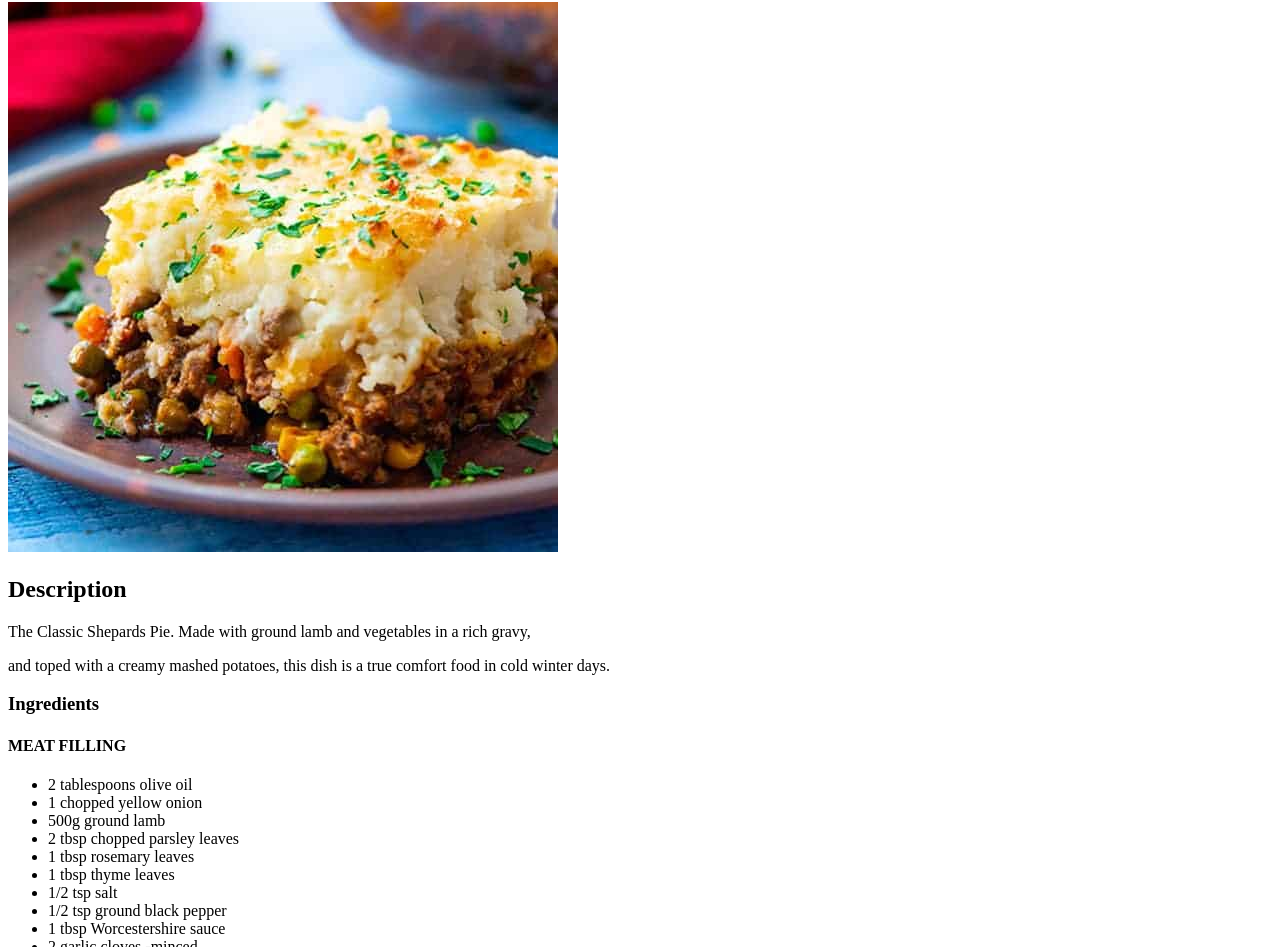
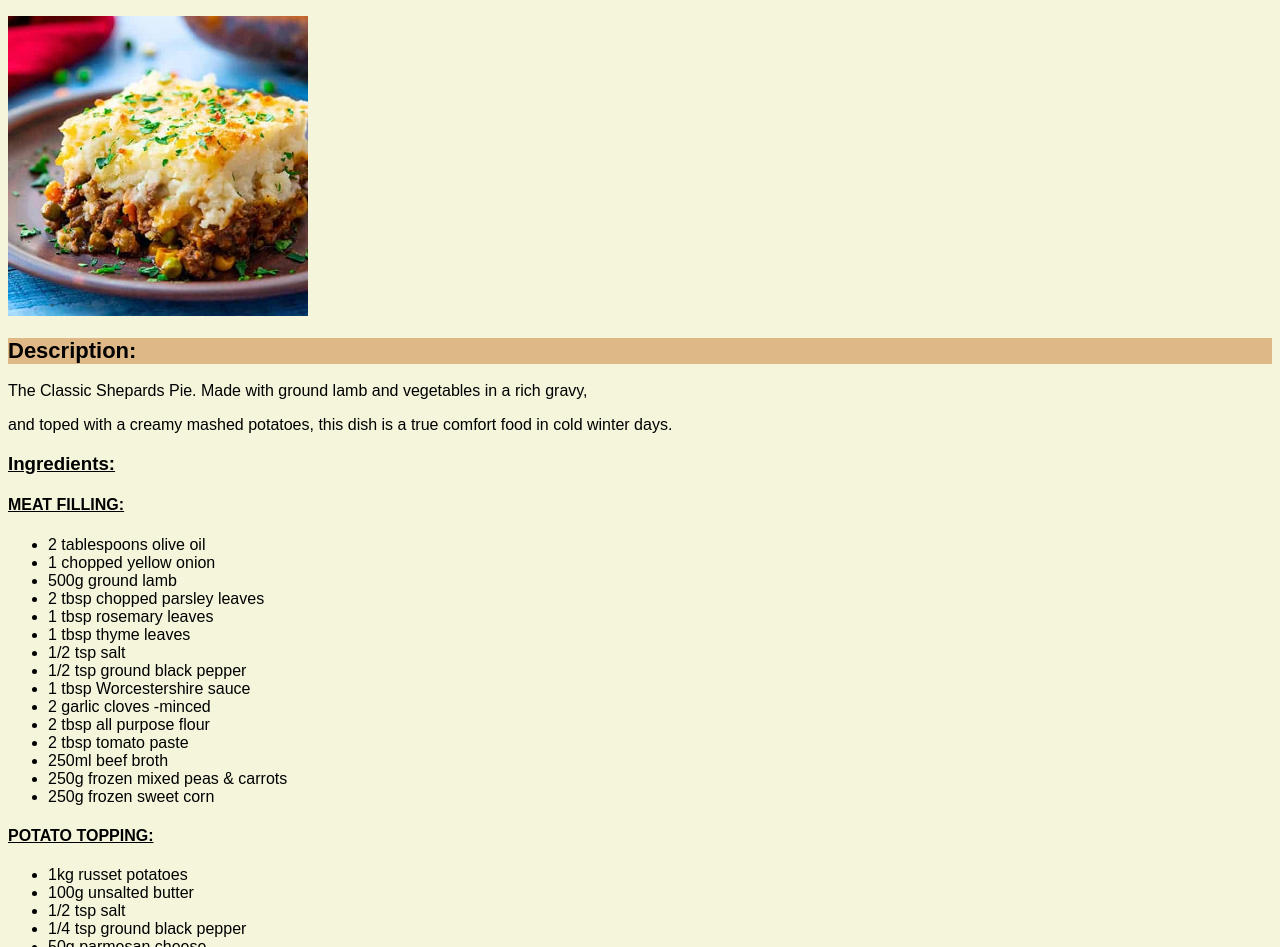
Before and after one commit to Bokyca/odin-recipes, a plain HTML site: page recipes/shepardspie.html in a window 1280 px wide. Shown: the part 78-1025 px from the top of the page. Drawn offline with Linux system fonts and the light colour scheme.

Commit message:
Initial css stylesheet applied.

```diff
--- a/recipes/shepardspie.html
+++ b/recipes/shepardspie.html
@@ -2,17 +2,18 @@
 <html lang="en">
 <head>
     <meta charset="UTF-8">
+    <link rel="stylesheet" href="../styles.css">
     <title>Odin Recipes</title>
 </head>
 <body>
     <h1>Shepards Pie</h1>
     <img src="../img/shepardspie.jpg" alt="Shepards Pie">
-    <h2>Description</h2>
+    <h2>Description:</h2>
         <p>The Classic Shepards Pie. Made with ground lamb
          and vegetables in a rich gravy,</p>
         <p>and toped with a creamy mashed potatoes, this dish is a true comfort food in cold winter days.</p>
-        <h3>Ingredients</h3>
-            <h4>MEAT FILLING</h4>
+        <h3>Ingredients:</h3>
+            <h4>MEAT FILLING:</h4>
             <ul>
                 <li>2 tablespoons olive oil</li>
                 <li>1 chopped yellow onion</li>
@@ -30,7 +31,7 @@
                 <li>250g frozen mixed peas & carrots</li>
                 <li>250g frozen sweet corn</li>
             </ul>
-            <h4>POTATO TOPPING</h4>
+            <h4>POTATO TOPPING:</h4>
             <ul>
                 <li>1kg russet potatoes</li>
                 <li>100g unsalted butter</li>
@@ -39,7 +40,7 @@
                 <li>50g parmesan cheese</li>
             </ul>
 
-            <h3>Steps</h3>
+            <h3>Steps:</h3>
                 <ol>
                     <li>Add the oil to a large skillet and place it over medium-high heat for 2 minutes. Add the onions. Cook 5 minutes, stirring occasionally.</li>
                     <li>Add the ground beef (or ground lamb) to the skillet and break it apart with a wooden spoon. Add the parsley, rosemary, thyme, salt, and and pepper. Stir well. Cook for 6-8 minutes, until the meat is browned, stirring occasionally.</li>
--- /dev/null
+++ b/styles.css
@@ -0,0 +1,31 @@
+* {
+    font-family: Arial, Helvetica, sans-serif;
+    background-color: beige;
+}
+
+img {
+    height: auto;
+    width: 300px;
+    image-a
+}
+
+button, .recipe {
+    font-size: 24px;
+
+}
+
+h1, h2 {
+    background-color: burlywood;
+    color: white;
+    font-size: 38px;
+}
+
+h2 {
+    color: black;
+    font-size: 22px;
+}
+
+
+h3, h4 {
+   text-decoration: underline;
+}
```
Also changed, not shown: index.html (+10 -3 lines), recipes/chocolatetart.html (+6 -5 lines), recipes/onionsoup.html (+4 -3 lines).
